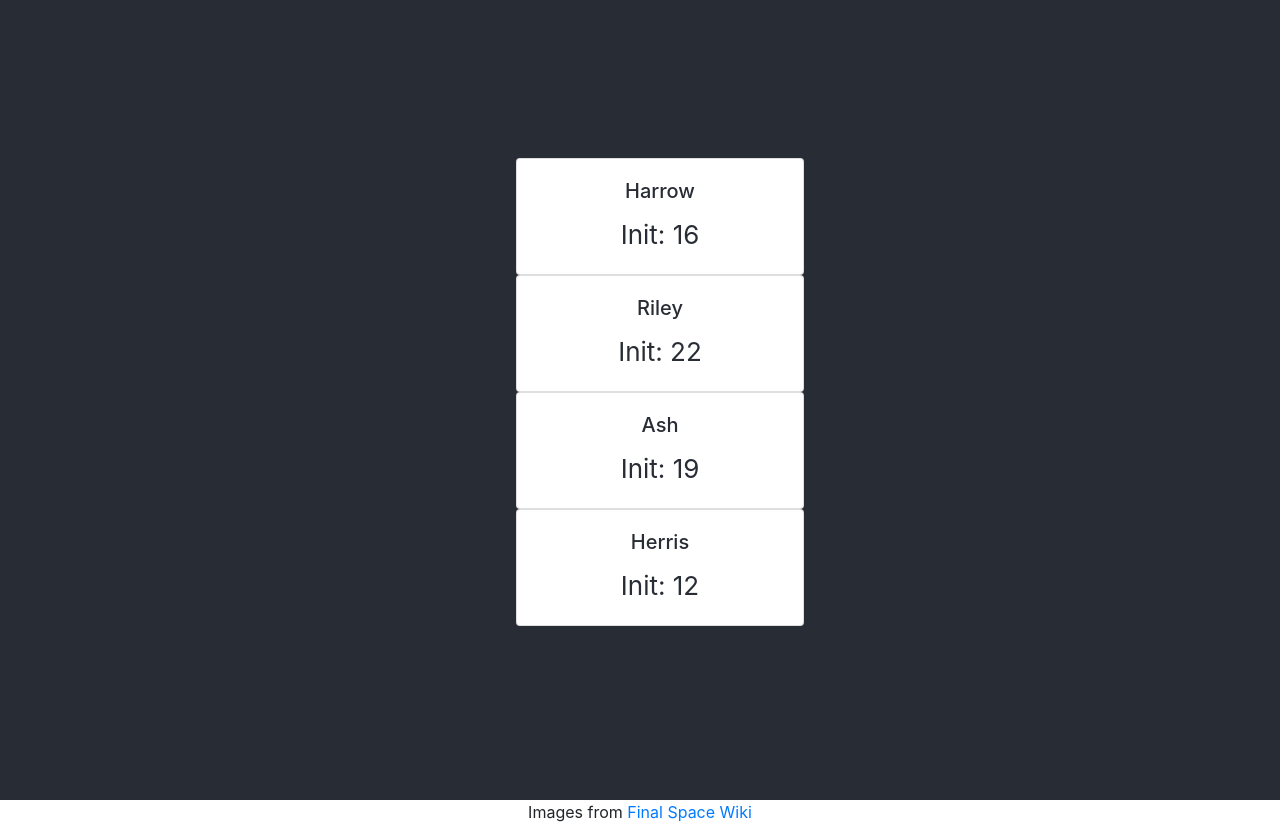
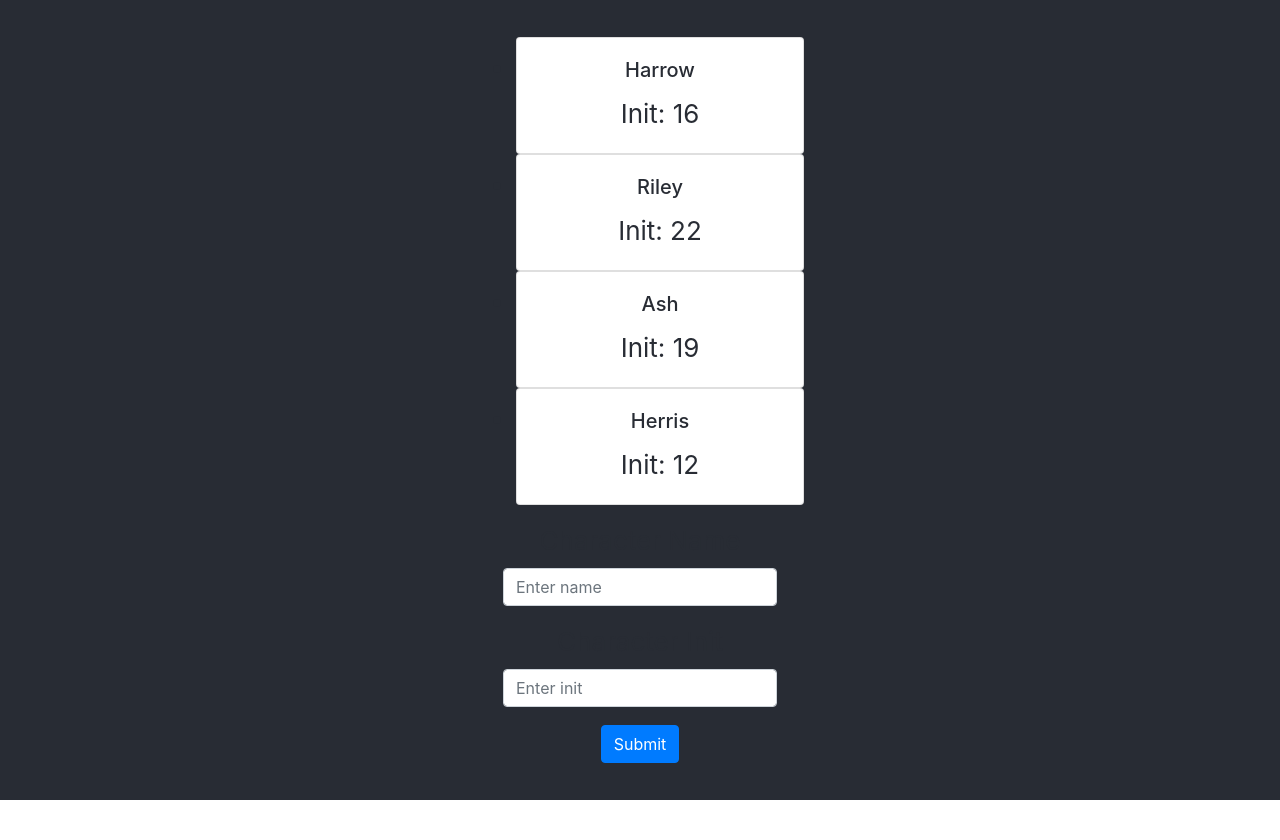
Before and after one commit to FallenRaven/initiative-tracker, a React (Create React App) app: page / in a window 1280 px wide. After the commit the page ends 800 px from the top, so only its background shows below. Built offline with nearby package versions, Linux system fonts and the light colour scheme.

Commit message:
works now (now with adding features)

```diff
--- a/package.json
+++ b/package.json
@@ -7,6 +7,7 @@
     "@testing-library/react": "^11.2.7",
     "@testing-library/user-event": "^12.8.3",
     "bootstrap": "^4.6.0",
+    "formik": "^2.2.9",
     "react": "^17.0.2",
     "react-beautiful-dnd": "^13.1.0",
     "react-bootstrap": "^1.6.1",
--- a/src/App.js
+++ b/src/App.js
@@ -5,11 +5,30 @@ import initialData from "./initial-data";
 import {useState} from "react";
 import {DragDropContext, Draggable, Droppable} from "react-beautiful-dnd";
 import InitCard from "./Components/InitCard";
-import {Navbar} from "react-bootstrap";
+import {Button, Form, Navbar} from "react-bootstrap";
+import {useFormik} from "formik";
 
 function App() {
 
     const [characters, updateCharacters] = useState(initialData);
+
+    const formik = useFormik({
+        initialValues: {
+            name: '',
+            init:''
+        },
+        onSubmit: values => {
+            const items = Array.from(characters);
+            let tempint = items.length + 1
+            const text = {id: '', name: '', init: ''};
+            text.id = "character-" + tempint
+            text.name = values.name
+            text.init = values.init
+            let tempJSON = JSON.parse(JSON.stringify(text));
+            items.push(tempJSON);
+            updateCharacters(items);
+        },
+    });
 
     function handleOnDragEnd(result) {
         if (!result.destination) return;
@@ -17,15 +36,14 @@ function App() {
         const items = Array.from(characters);
         const [reorderedItem] = items.splice(result.source.index, 1);
         items.splice(result.destination.index, 0, reorderedItem);
-
         updateCharacters(items);
+        console.log(characters)
     }
 
     return (
 
         <div className="App">
             <header className="App-header">
-
                 <DragDropContext onDragEnd={handleOnDragEnd}>
                     <Droppable droppableId="characters">
                         {(provided) => (
@@ -36,7 +54,7 @@ function App() {
                                             {(provided) => (
                                                 <li ref={provided.innerRef} {...provided.draggableProps} {...provided.dragHandleProps}>
                                                     <div className="characters-thumb">
-                                                                    <InitCard name={name} init={init} />
+                                                        <InitCard name={name} init={init}/>
                                                     </div>
                                                 </li>
                                             )}
@@ -48,10 +66,20 @@ function App() {
                         )}
                     </Droppable>
                 </DragDropContext>
+            <Form onSubmit={formik.handleSubmit}>
+                <Form.Group controlId="name">
+                    <Form.Label>Character Name</Form.Label>
+                    <Form.Control type="text" placeholder="Enter name" onChange={formik.handleChange} value={formik.values.name}/>
+                </Form.Group>
+                <Form.Group controlId="init">
+                    <Form.Label>Character Init</Form.Label>
+                    <Form.Control type="text" placeholder="Enter init" onChange={formik.handleChange} value={formik.values.init}/>
+                </Form.Group>
+                <Button variant="primary" type="submit">
+                    Submit
+                </Button>
+            </Form>
             </header>
-                                            <p>
-                                            Images from <a href="https://final-space.fandom.com/wiki/Final_Space_Wiki">Final Space Wiki</a>
-                                            </p>
         </div>
     );
 
```
Also changed, not shown: 1 other file (tests, documents, lock files or other folders). Lines whose indentation alone changed are shown as unchanged.
